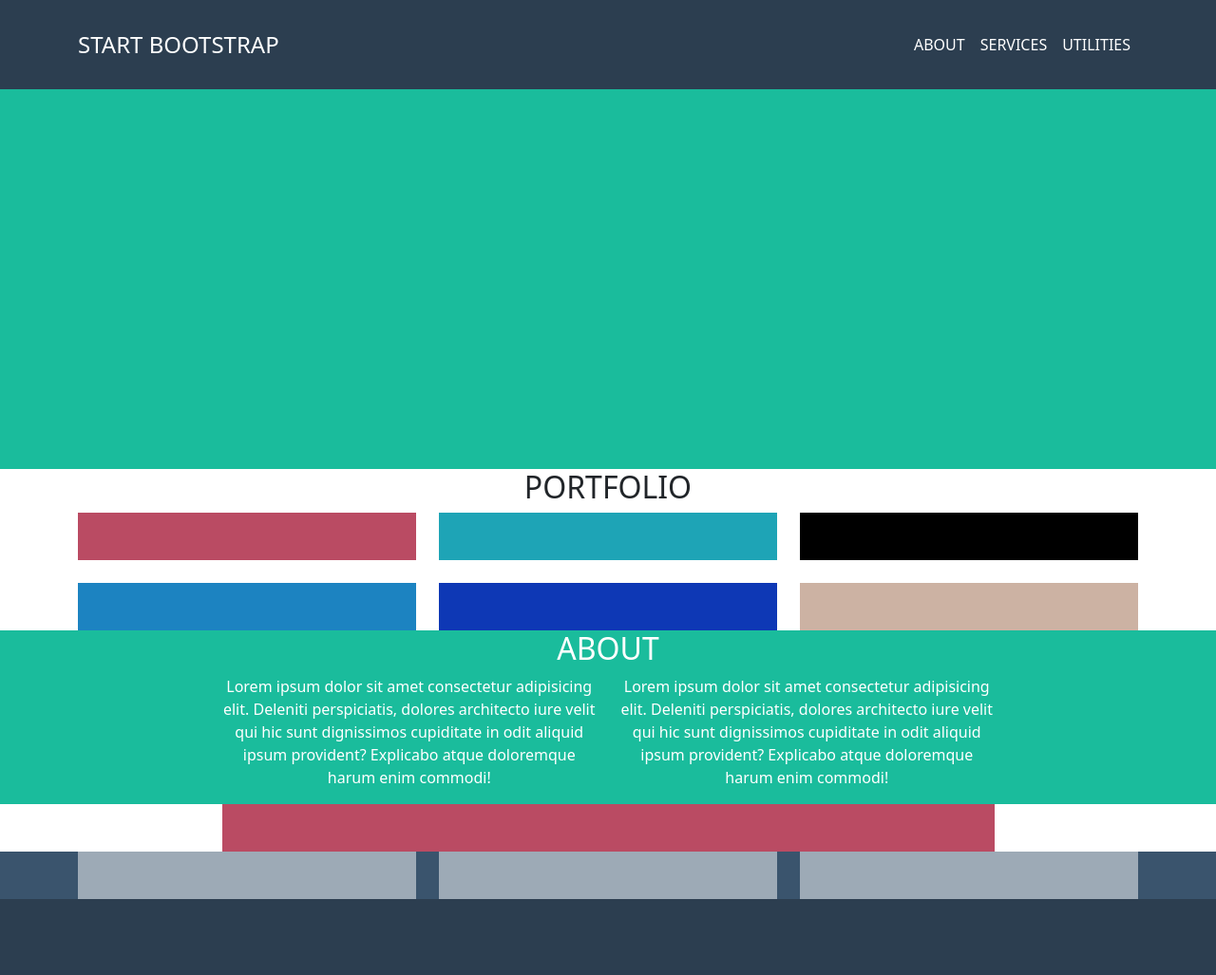
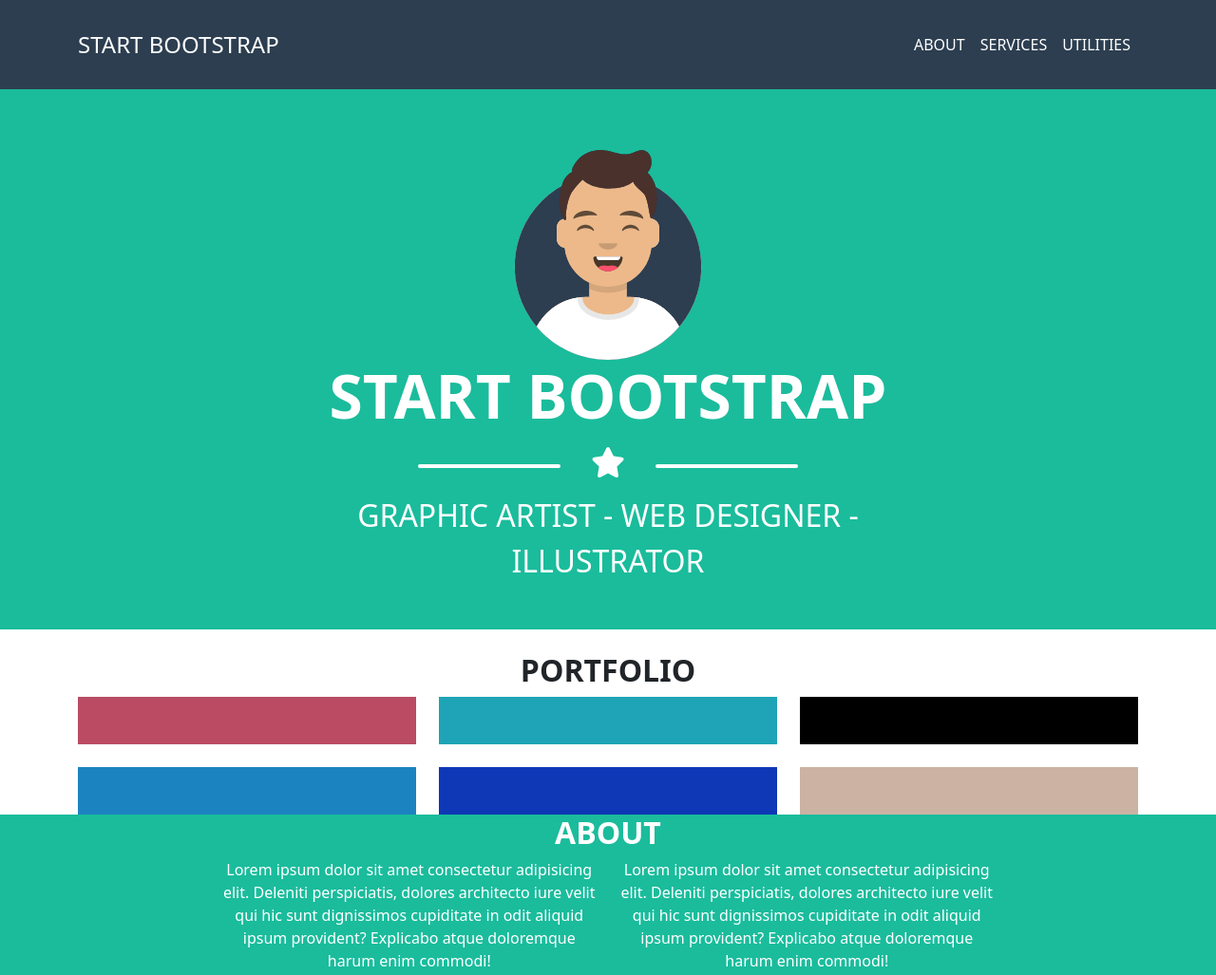
Before and after one commit to Bonu93/html-css-bootstrap-freelancer, a plain HTML site: page index.html in a window 1280 px wide. Shown: the top 1027 px of the page at 95% size. Drawn offline with nearby package versions, Linux system fonts and the light colour scheme.

Commit message:
add hero

```diff
--- a/css/main.css
+++ b/css/main.css
@@ -7,10 +7,6 @@
 
 header, footer {
     background-color: #2c3e50;
-}
-
-.hero {
-    height: 400px; /* remove me */
 }
 
 .portfolio {
@@ -30,7 +26,39 @@ header, footer {
     height: 100px; /*remove me*/
 }
 
+/* UTILITIES */
+
+h1, h2 {
+    font-weight: 600;
+}
+
+h1 {
+    font-size: 4rem;
+}
+
+.star-sep {
+    font-size: 2rem;
+    line-height: 3rem;
+}
+
+.star-sep::before ,
+.star-sep::after {
+    content: "";
+    display: inline-block;
+    width: 150px;
+    padding: 2px;
+    background-color: currentColor;
+    border-radius: 30px;
+    vertical-align: middle;
+}
+
 /* HEADER */
+
+.main-header {
+    position: fixed;
+    top: 0;
+    left: 0;
+}
 
 .main-header .site-brand {
     font-size: 1.5rem;
@@ -41,6 +69,21 @@ header, footer {
 
 .main-header .site-navbar a.menu-link:hover {
     color: #1abc9c;
+}
+
+/* HERO */
+
+.hero {
+    padding-top: 150px;
+    color: #fff;
+}
+
+.hero-img img {
+    max-width: 35%;
+}
+
+.hero .subtitle {
+    font-size: 2rem;
 }
 
 
--- a/index.html
+++ b/index.html
@@ -12,7 +12,7 @@
 <body>
 
     <!-- HEADER -->
-    <header class="main-header">
+    <header class="main-header w-100">
 
         <nav class="navbar navbar-expand-md navbar-dark
         site-navbar text-uppercase py-4">
@@ -45,7 +45,22 @@
 
     <!-- HERO SECTION -->
 
-    <section class="container-fluid hero bg-sky-fw">
+    <section class="container-fluid hero bg-sky-fw text-center mb-4">
+        <div class="row">
+            <div class="col-6 mx-auto">
+                <div class="hero-img">
+                    <img src="./img/avatar.svg" alt="avatar">
+                </div>
+                <h1>START BOOTSTRAP</h1>
+
+                <div class="star-sep text-center mb-2">
+                    <i class="fas fa-star mx-4"></i>
+                </div>
+                <div class="subtitle text-uppercase mb-5">
+                    Graphic artist - web designer - illustrator
+                </div>
+            </div>
+        </div>
 
     </section>
 
```
